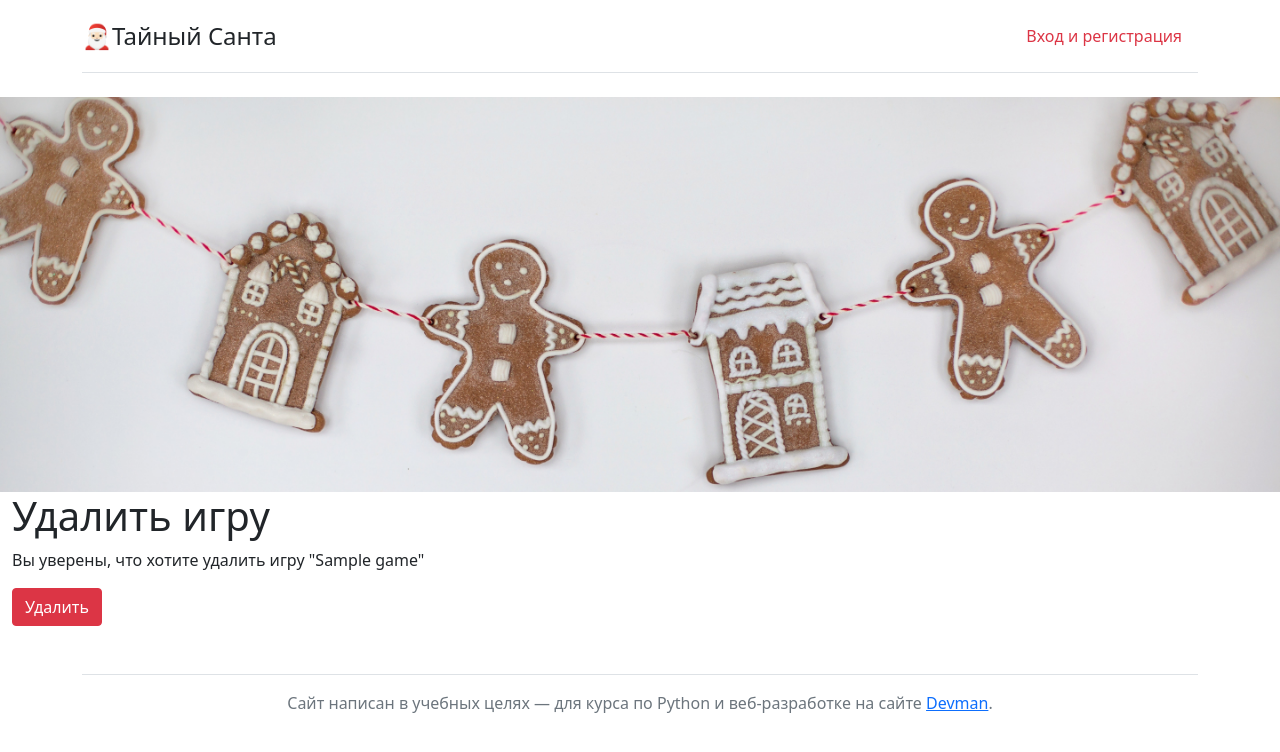
After one commit to Alex-Men-VL/santa_secret, a Django app: a page that uses templates/games/game_delete.html in a window 1280 px wide. The commit adds this page. Shown: the top 752 px of the page. Run offline with Django 4.2, Linux system fonts and the light colour scheme; tables that the repository leaves empty hold one stand-in row (values such as "Sample post"); parts of the project's set-up code (start-up, migrations or seed data) failed here and were passed over.

Commit message:
Add game deletion

```diff
--- a/games/urls.py
+++ b/games/urls.py
@@ -8,5 +8,7 @@ urlpatterns = [
     path('login/', views.LoginUser.as_view(), name='login'),
     path('logout/', views.logout_user, name='logout'),
     path('new_game/', views.new_game, name='new_game'),
-    path('my_games/', views.user_games, name='my_games')
+    path('my_games/', views.user_games, name='my_games'),
+    path('games/<slug:slug>/delete/', views.GameDelete.as_view(),
+         name='game_delete')
 ]
--- a/games/views.py
+++ b/games/views.py
@@ -2,7 +2,7 @@ from django.contrib.auth import authenticate, login, logout
 from django.contrib.auth.views import LoginView
 from django.shortcuts import redirect, render
 from django.urls import reverse_lazy
-from django.views.generic import CreateView
+from django.views.generic import CreateView, DeleteView
 
 from . import forms
 from .models import Game, COSTS
@@ -51,7 +51,8 @@ def new_game(request):
         form = forms.AddGameForm()
     context = {
         'form': form,
-        'title': 'Создание игры'
+        'title': 'Создание игры',
+        'button': 'Создать игру',
     }
     return render(request, 'games/new_game.html', context=context)
 
@@ -59,11 +60,11 @@ def new_game(request):
 def user_games(request):
     try:
         user = request.user
-        user_games = Game.objects.filter(owner=user)
+        games = Game.objects.filter(owner=user)
         costs = {i[0]: i[1] for i in COSTS}
         context = {
-            'games': user_games,
-            'games_count': user_games.count(),
+            'games': games,
+            'games_count': games.count(),
             'costs': costs,
         }
     except TypeError:
@@ -76,3 +77,9 @@ def user_games(request):
 def logout_user(request):
     logout(request)
     return redirect('login')
+
+
+class GameDelete(DeleteView):
+    model = Game
+    template_name = 'games/game_delete.html'
+    success_url = reverse_lazy('my_games')
--- /dev/null
+++ b/templates/games/game_delete.html
@@ -0,0 +1,15 @@
+{% extends 'base.html' %}
+
+{% block context %}
+  <div class="container-fluid">
+    <h1>Удалить игру</h1>
+
+    <form method="post">
+      {% csrf_token %}
+      <p>Вы уверены, что хотите удалить игру "{{ game.title }}"</p>
+      <div class="col-12">
+        <button class="btn btn-danger" type="submit">Удалить</button>
+      </div>
+    </form>
+  </div>
+{% endblock %}
--- a/templates/games/new_game.html
+++ b/templates/games/new_game.html
@@ -16,7 +16,7 @@
         </div>
       {% endfor %}
       <div class="col-12">
-        <button class="btn btn-primary" type="submit">Создать игру</button>
+        <button class="btn btn-primary" type="submit">{{ button }}</button>
       </div>
     </form>
   </div>
--- a/templates/games/user_games.html
+++ b/templates/games/user_games.html
@@ -20,7 +20,7 @@
         {% endfor %}
         <p class="card-text">Период регистрации участников: {{ game.registration_end|date:"F j, Y" }}</p>
         <p class="card-text">Период отправки подарка: {{ game.dispatch_date|date:"F j, Y" }}</p>
-        <a href="#" class="btn btn-danger">Изменить</a>
+        <a href="{% url 'game_delete' slug=game.slug %}" class="btn btn-danger">Удалить</a>
       </div>
     </div>
   {% endfor %}
```
